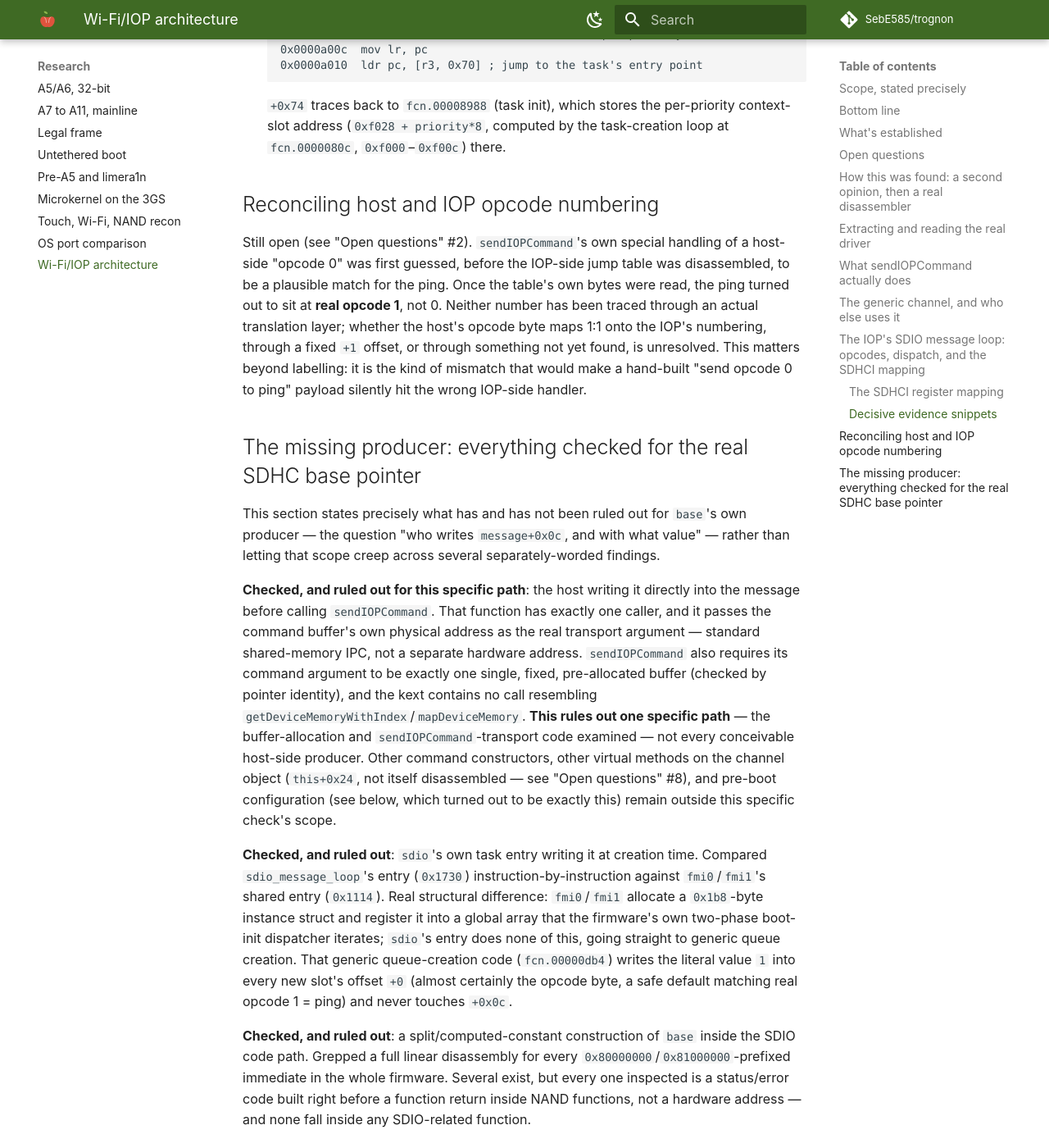
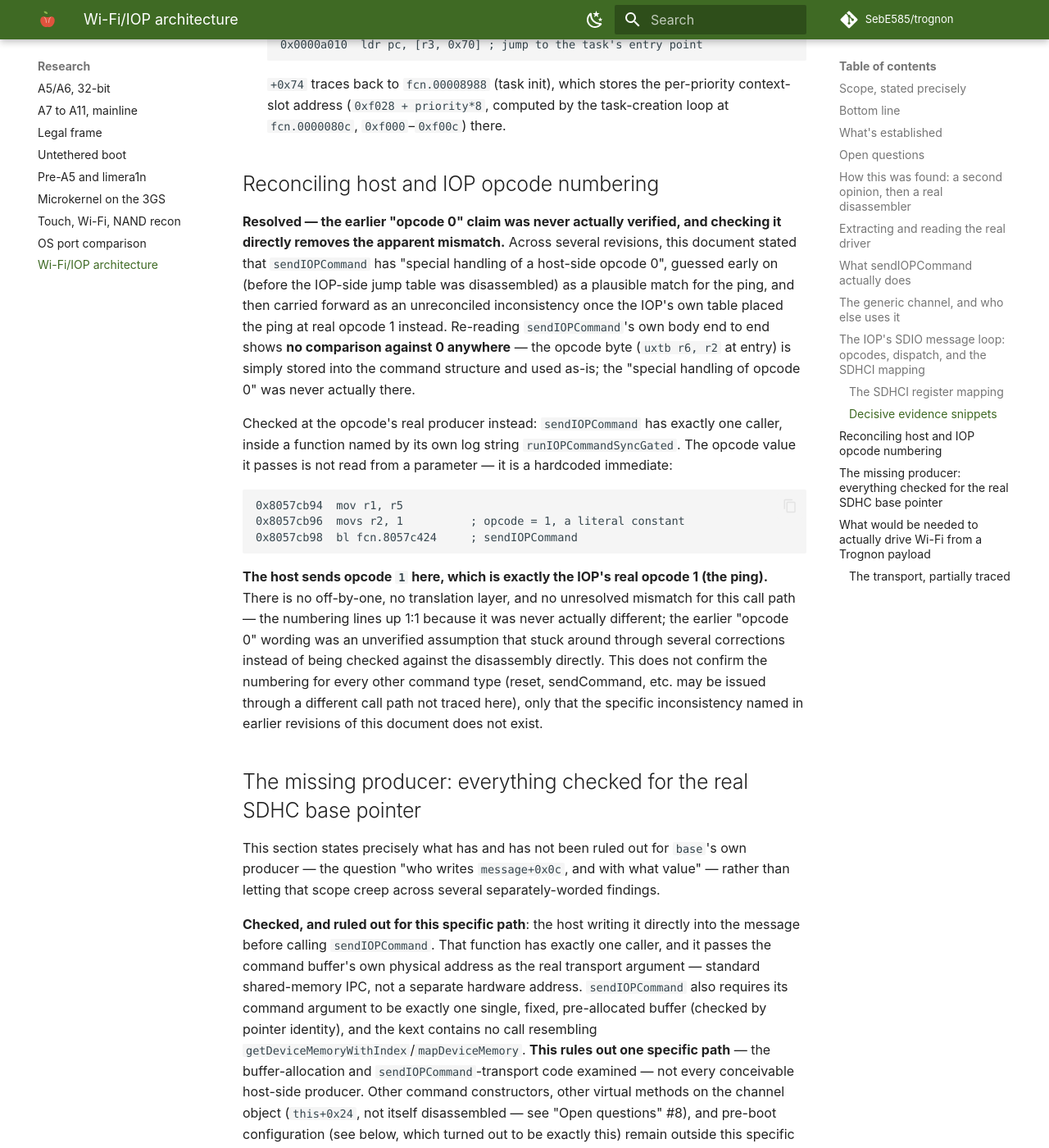
Before and after one commit to SebE585/trognon, an MkDocs documentation site: the page built from docs/research/2026-10-16-wifi-iop-architecture.md, in a window 1280 px wide and 1400 px high, scrolled down 10011 px. Shown: the whole window at 82% size. Built offline with MkDocs 1.6.1 and Material for MkDocs 9.7.7, drawn with Linux system fonts in a browser that asks for light colours; comment, search, counter and statistics services are not loaded; some of the changed text lies outside the part shown.

Commit message:
research: resolve the host/IOP opcode question, dead-end ConfigurationOffset's consumer
Followed up on both priorities named for this round:

Host opcode 0 vs IOP opcode 1: re-read sendIOPCommand's full body and
found no comparison against 0 anywhere -- the "special handling of
opcode 0" this document had carried across several revisions was never
actually verified. Its one caller, inside runIOPCommandSyncGated, passes
a hardcoded opcode of 1, which matches the IOP's real opcode 1 (the
ping) exactly. No mismatch exists; the claim was an early, unverified
guess. Marked resolved in "Open questions" and rewrote "Reconciling host
and IOP opcode numbering" to state this directly.

ConfigurationOffset's consumer: searched the full decompressed
kernelcache (10 MB) for the property-name string and for a literal
reference to its own address -- both appear exactly once more, right
next to the already-known wrapper table, i.e. the kernelcache's own
prelinked copy of the same wrapper kext, not a new consumer.
Disassembled IOSlaveProcessor.kext's complete __text (small enough):
generic IOKit boilerplate only, no property-by-name lookup. The real
consumer must read the dictionary generically rather than by a literal
string in its own code, which a static string/address search cannot
find -- documented as a dead end for this search method, not a finding,
with the two remaining options (full kernel-text disassembly, or dynamic
tracing) named explicitly.

Updated tools/iop_analysis/ and the published research report.

````diff
--- a/docs/research/2026-10-16-wifi-iop-architecture.md
+++ b/docs/research/2026-10-16-wifi-iop-architecture.md
@@ -137,12 +137,11 @@
 1. **Who writes the real SDHC base pointer, and when?** See
    ["The missing producer"](#the-missing-producer-everything-checked-for-the-real-sdhc-base-pointer)
    for the full, bounded trace of everything checked.
-2. **Host opcode 0 vs. IOP opcode 1.** `sendIOPCommand` has special
-   handling for a host-side "opcode 0"; the IOP's own jump table places
-   the ping at real opcode 1. Whether these are meant to line up 1:1,
-   through a fixed offset, or through a translation not yet found, is
-   unresolved — a structural inconsistency between the two halves of the
-   protocol this document reconstructs, not a labelling detail.
+2. ~~Host opcode 0 vs. IOP opcode 1~~ — **resolved**: the "opcode 0"
+   claim was never actually verified in `sendIOPCommand`'s own code; its
+   one caller sends a hardcoded opcode `1`, matching the IOP's real
+   opcode 1 (the ping) exactly. See
+   ["Reconciling host and IOP opcode numbering"](#reconciling-host-and-iop-opcode-numbering).
 3. **Is the IOP actually running under Trognon's own tethered DFU/iBSS
    path?** Everything in this document describes what the firmware
    *would* do while executing. Nothing here establishes that it is
@@ -429,16 +428,39 @@
 
 ## Reconciling host and IOP opcode numbering
 
-Still open (see "Open questions" #2). `sendIOPCommand`'s own special
-handling of a host-side "opcode 0" was first guessed, before the IOP-side
-jump table was disassembled, to be a plausible match for the ping. Once
-the table's own bytes were read, the ping turned out to sit at **real
-opcode 1**, not 0. Neither number has been traced through an actual
-translation layer; whether the host's opcode byte maps 1:1 onto the
-IOP's numbering, through a fixed `+1` offset, or through something not
-yet found, is unresolved. This matters beyond labelling: it is the kind
-of mismatch that would make a hand-built "send opcode 0 to ping" payload
-silently hit the wrong IOP-side handler.
+**Resolved — the earlier "opcode 0" claim was never actually verified,
+and checking it directly removes the apparent mismatch.** Across several
+revisions, this document stated that `sendIOPCommand` has "special
+handling of a host-side opcode 0", guessed early on (before the IOP-side
+jump table was disassembled) as a plausible match for the ping, and then
+carried forward as an unreconciled inconsistency once the IOP's own
+table placed the ping at real opcode 1 instead. Re-reading
+`sendIOPCommand`'s own body end to end shows **no comparison against 0
+anywhere** — the opcode byte (`uxtb r6, r2` at entry) is simply stored
+into the command structure and used as-is; the "special handling of
+opcode 0" was never actually there.
+
+Checked at the opcode's real producer instead: `sendIOPCommand` has
+exactly one caller, inside a function named by its own log string
+`runIOPCommandSyncGated`. The opcode value it passes is not read from a
+parameter — it is a hardcoded immediate:
+
+```
+0x8057cb94  mov r1, r5
+0x8057cb96  movs r2, 1          ; opcode = 1, a literal constant
+0x8057cb98  bl fcn.8057c424     ; sendIOPCommand
+```
+
+**The host sends opcode `1` here, which is exactly the IOP's real opcode
+1 (the ping).** There is no off-by-one, no translation layer, and no
+unresolved mismatch for this call path — the numbering lines up 1:1
+because it was never actually different; the earlier "opcode 0" wording
+was an unverified assumption that stuck around through several
+corrections instead of being checked against the disassembly directly.
+This does not confirm the numbering for every other command type (reset,
+sendCommand, etc. may be issued through a different call path not traced
+here), only that the specific inconsistency named in earlier revisions of
+this document does not exist.
 
 ## The missing producer: everything checked for the real SDHC base pointer
 
@@ -525,15 +547,29 @@
 ever write anything real: the real write would happen before any of that
 code runs, as part of loading the firmware itself.
 
-**Not yet found**: which kext performs this patch. Neither
-`AppleIOPSDIO.kext` nor `IOSlaveProcessor.kext` contain the string
-`"ConfigurationOffset"` anywhere — a third, not-yet-extracted kext (a
-generic IOP firmware loader, likely the concrete class backing
-`IOSlaveFirmware`/`IOSlaveCPU`) must do it. Finding it and checking what
-it actually writes at these two offsets — and whether that includes or
-points to the real SDHC base address — is the single most direct
-remaining step, and the one most likely to also answer "Open questions"
-#4 and #6 at the same time.
+**Not yet found**: which code performs this patch. Checked the full
+decompressed kernelcache (10 MB), not just the two kexts already
+extracted: the string `"ConfigurationOffset"` and the literal address of
+its own string both appear exactly once more, a few hundred bytes from
+where the wrapper's own `{key, value}` table already was — the
+kernelcache's prelinked copy of the *same* `IOP_s5l8920x_firmware`
+wrapper, not a separate consumer. `IOSlaveProcessor.kext`'s own `__text`
+(small enough to read in full, ~3 KB) contains only generic IOKit
+boilerplate — metaclass registration, a generic allocate-and-`init`
+factory — and no call that reads a property by one of these names. No
+other plausible loader name (`IOEmbeddedIOP`, `startIOP`, `bootIOP`,
+`releaseReset`, and similar guesses) was found as a string anywhere in
+the kernelcache either. **This means the actual consumer reads these
+properties generically** (iterating a dictionary's existing keys rather
+than looking each one up by a literal string baked into its own code),
+which is exactly the kind of code a literal-string or literal-address
+search cannot find. Locating it requires either a slower, fuller
+disassembly of the kernel's own `__TEXT` (not attempted this session —
+the file is large enough that `radare2`'s full analysis did not
+complete in reasonable time) or dynamic tracing on real hardware.
+Finding it, and checking what it actually writes at these two offsets,
+remains the single most direct remaining step, and the one most likely
+to also answer "Open questions" #4 and #6 at the same time.
 
 A weaker, secondary lead, not yet connected to any of the above: the
 task table's fourth, highest-priority entry, `"iop"` (`0xafc`), is a
````
Also changed, not shown: tools/iop_analysis/README.md (+29 -0 lines).
